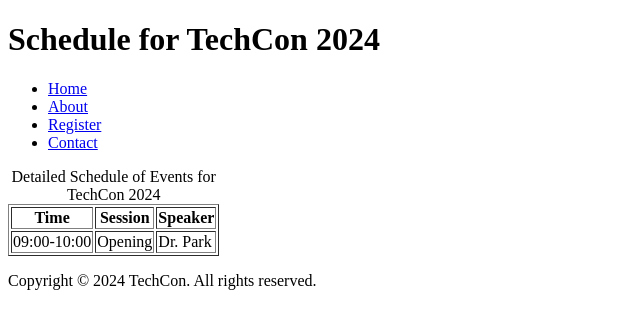
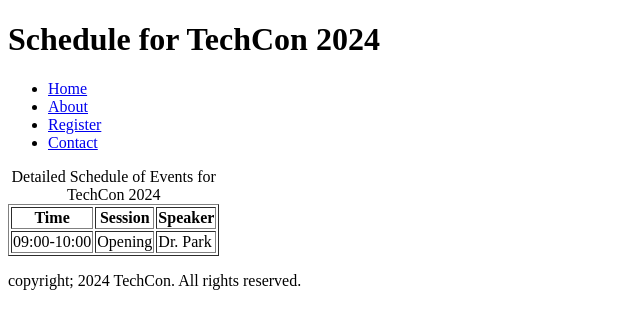
Before and after one commit to ReechardDev/TechCon_HTML, a plain HTML site: page techcon_website/schedule.html in a window 1280 px wide. Shown: the full height of the page, 0-640 px from the left. Drawn offline with Linux system fonts and the light colour scheme.

Commit message:
edit schedule.html with copyright footer

```diff
--- a/techcon_website/schedule.html
+++ b/techcon_website/schedule.html
@@ -35,7 +35,7 @@
 </main>
 
 <footer>
-<p>Copyright &copy; 2024 TechCon. All rights reserved.</p>
+<p>copyright; 2024 TechCon. All rights reserved.</p>
 </footer>
 
 </body>
```
